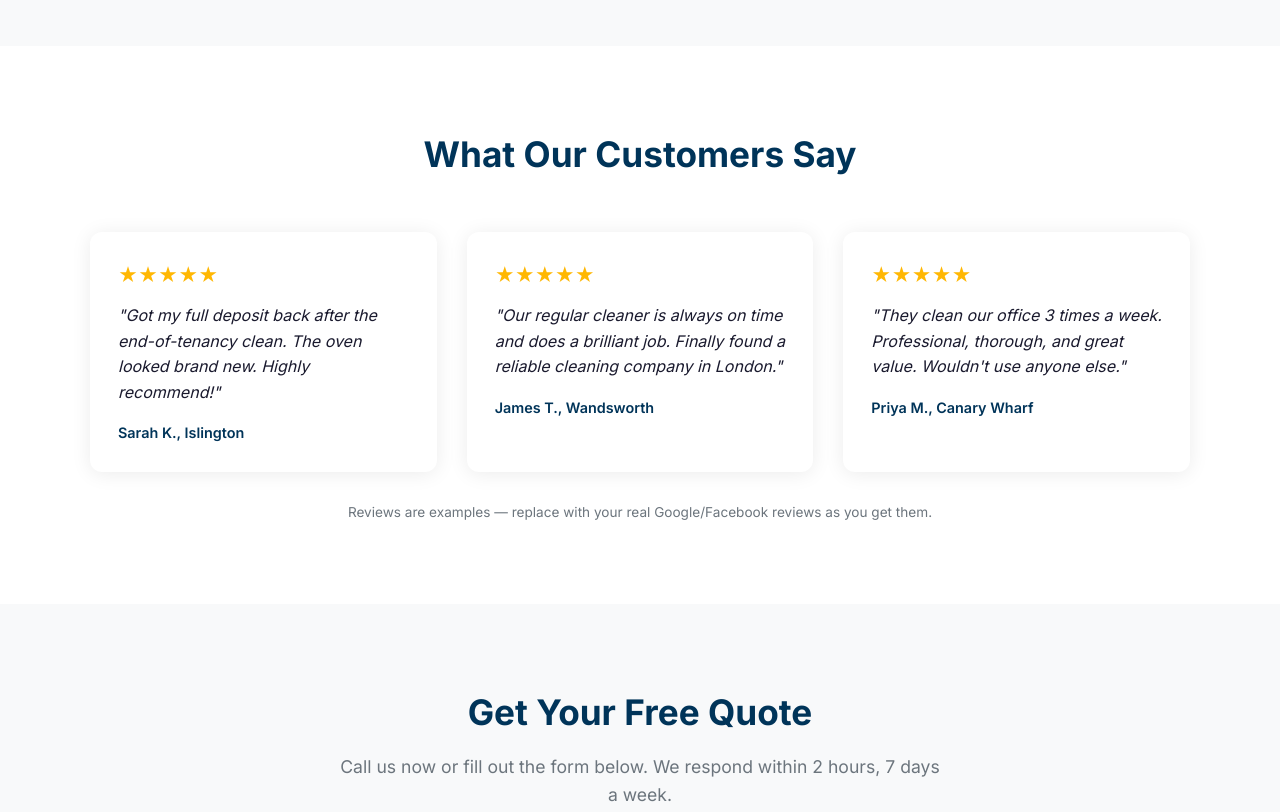
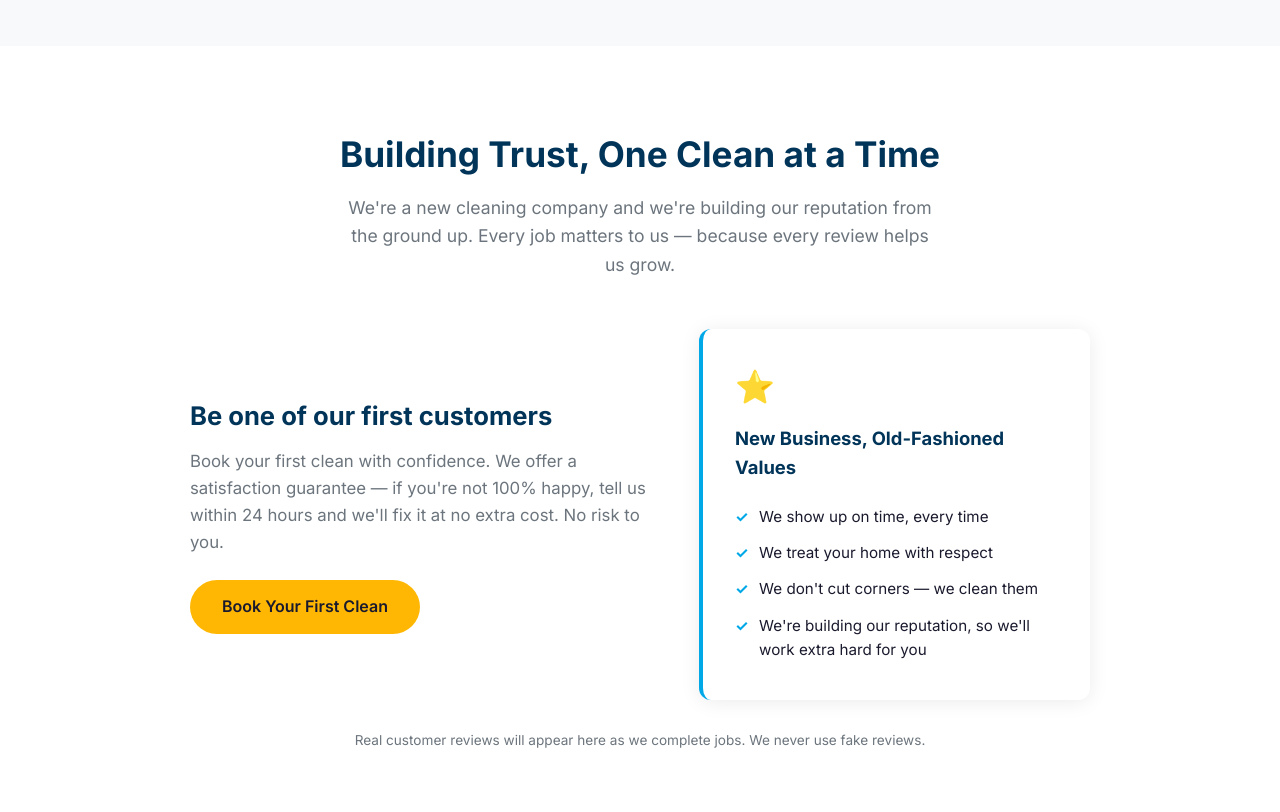
Before and after one commit to procripiq/london-bright-cleaners, a plain HTML site: page index.html in a window 1280 px wide. Shown: the part 3720-4532 px from the top of the page. Drawn offline with Linux system fonts and the light colour scheme.

Commit message:
Remove fake reviews, replace with honest 'new business' section
Fake reviews are illegal under UK consumer protection law and against
Google's policies. Replaced with an honest section that:
- Acknowledges we're a new business
- Turns it into a positive (we work extra hard)
- Promotes the satisfaction guarantee
- States we never use fake reviews
- Has a clear CTA to book the first clean

```diff
--- a/css/style.css
+++ b/css/style.css
@@ -510,6 +510,72 @@ a:hover {
     font-size: 0.85rem;
 }
 
+/* --- Reviews CTA (new business) --- */
+.reviews-cta {
+    display: grid;
+    grid-template-columns: 1.2fr 1fr;
+    gap: 40px;
+    align-items: center;
+    max-width: 900px;
+    margin: 0 auto;
+}
+
+.reviews-cta-text h3 {
+    font-size: 1.6rem;
+    color: var(--secondary);
+    margin-bottom: 12px;
+}
+
+.reviews-cta-text p {
+    color: var(--grey);
+    margin-bottom: 24px;
+    font-size: 1.05rem;
+}
+
+.reviews-cta-box {
+    background: var(--white);
+    padding: 32px;
+    border-radius: var(--radius);
+    box-shadow: var(--shadow);
+    border-left: 4px solid var(--primary);
+}
+
+.reviews-cta-icon {
+    font-size: 2rem;
+    margin-bottom: 12px;
+}
+
+.reviews-cta-box h4 {
+    font-size: 1.15rem;
+    color: var(--secondary);
+    margin-bottom: 16px;
+}
+
+.reviews-cta-box ul {
+    list-style: none;
+}
+
+.reviews-cta-box ul li {
+    padding: 6px 0;
+    padding-left: 24px;
+    position: relative;
+    font-size: 0.95rem;
+}
+
+.reviews-cta-box ul li::before {
+    content: "\2713";
+    color: var(--primary);
+    position: absolute;
+    left: 0;
+    font-weight: 700;
+}
+
+@media (max-width: 700px) {
+    .reviews-cta {
+        grid-template-columns: 1fr;
+    }
+}
+
 /* --- Contact --- */
 .contact-grid {
     display: grid;
--- a/index.html
+++ b/index.html
@@ -243,26 +243,27 @@
 <section id="reviews" class="section">
     <div class="container">
         <div class="section-header">
-            <h2>What Our Customers Say</h2>
+            <h2>Building Trust, One Clean at a Time</h2>
+            <p>We're a new cleaning company and we're building our reputation from the ground up. Every job matters to us — because every review helps us grow.</p>
         </div>
-        <div class="reviews-grid">
-            <div class="review-card">
-                <div class="stars">&#9733;&#9733;&#9733;&#9733;&#9733;</div>
-                <p>"Got my full deposit back after the end-of-tenancy clean. The oven looked brand new. Highly recommend!"</p>
-                <div class="review-author">Sarah K., Islington</div>
+        <div class="reviews-cta">
+            <div class="reviews-cta-text">
+                <h3>Be one of our first customers</h3>
+                <p>Book your first clean with confidence. We offer a satisfaction guarantee — if you're not 100% happy, tell us within 24 hours and we'll fix it at no extra cost. No risk to you.</p>
+                <a href="#contact" class="btn btn-primary">Book Your First Clean</a>
             </div>
-            <div class="review-card">
-                <div class="stars">&#9733;&#9733;&#9733;&#9733;&#9733;</div>
-                <p>"Our regular cleaner is always on time and does a brilliant job. Finally found a reliable cleaning company in London."</p>
-                <div class="review-author">James T., Wandsworth</div>
-            </div>
-            <div class="review-card">
-                <div class="stars">&#9733;&#9733;&#9733;&#9733;&#9733;</div>
-                <p>"They clean our office 3 times a week. Professional, thorough, and great value. Wouldn't use anyone else."</p>
-                <div class="review-author">Priya M., Canary Wharf</div>
+            <div class="reviews-cta-box">
+                <div class="reviews-cta-icon">&#11088;</div>
+                <h4>New Business, Old-Fashioned Values</h4>
+                <ul>
+                    <li>We show up on time, every time</li>
+                    <li>We treat your home with respect</li>
+                    <li>We don't cut corners — we clean them</li>
+                    <li>We're building our reputation, so we'll work extra hard for you</li>
+                </ul>
             </div>
         </div>
-        <p class="reviews-note">Reviews are examples — replace with your real Google/Facebook reviews as you get them.</p>
+        <p class="reviews-note">Real customer reviews will appear here as we complete jobs. We never use fake reviews.</p>
     </div>
 </section>
 
```
